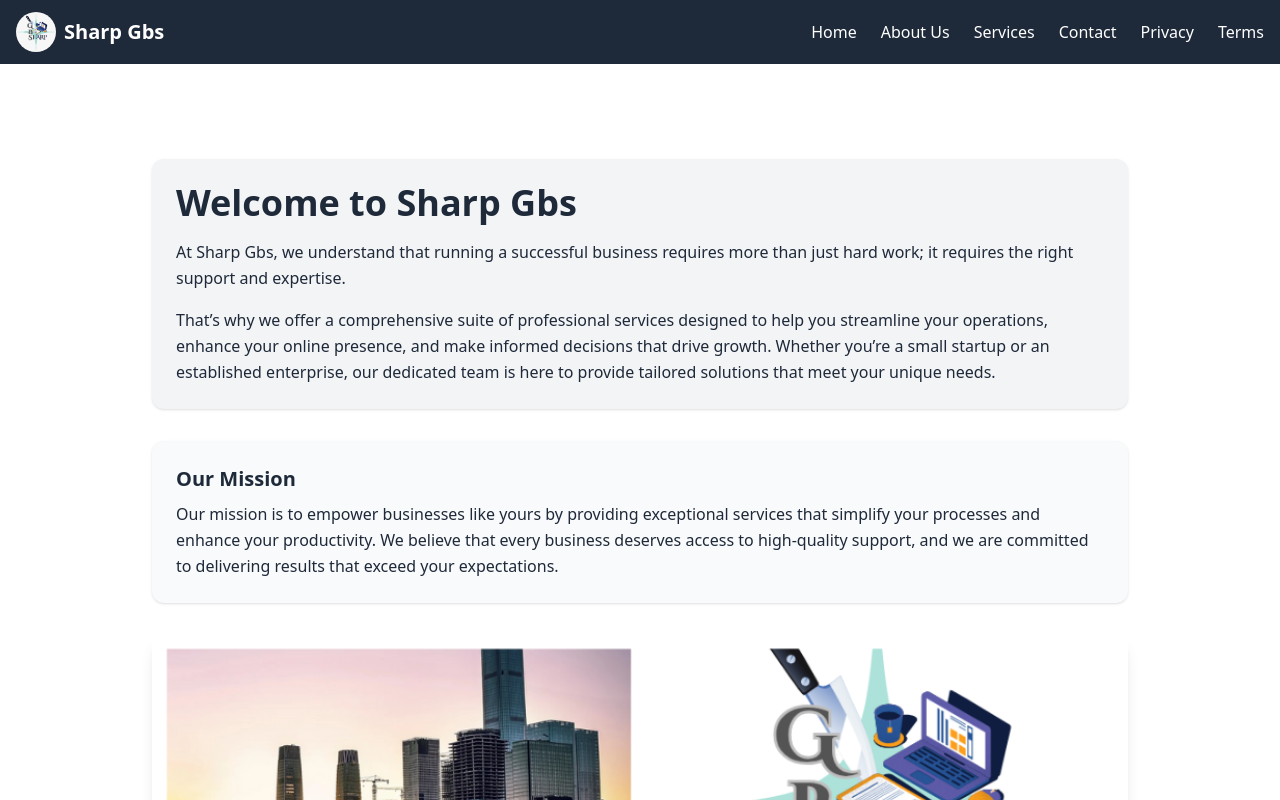
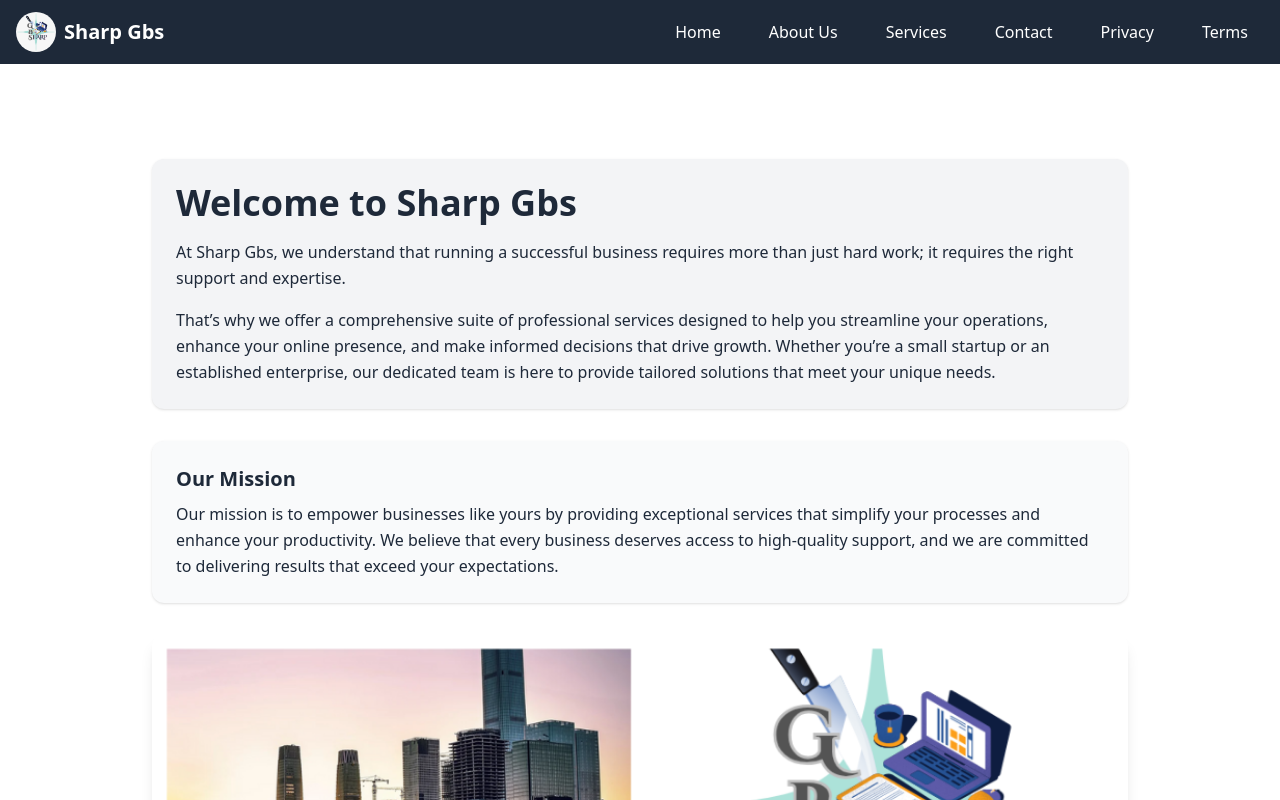
Before and after one commit to samp1uran/Sharp-Gbs, a React (Vite) app: page / in a window 1280 px wide. Shown: the top 800 px of the page. Built offline with nearby package versions, Linux system fonts and the light colour scheme.

Commit message:
Added hover animation.

```diff
--- a/src/components/Header.jsx
+++ b/src/components/Header.jsx
@@ -1,6 +1,6 @@
 import React, { useState } from "react";
 import { Link } from "react-router-dom";
-import { Menu, X } from "lucide-react"; // Make sure to install lucide-react or use any icon library
+import { Menu, X } from "lucide-react";
 
 function Header() {
   const [menuOpen, setMenuOpen] = useState(false);
@@ -25,16 +25,18 @@ function Header() {
         </button>
 
         {/* Desktop Nav */}
-        <nav className="hidden md:flex gap-6 items-center">
-          <Link to="/" className="hover:text-neutral-500">
-            Home
+        <nav className="hidden md:flex gap-4 items-center">
+          <Link to="/" className="relative inline-block text-white px-4 py-2 group">
+            <span>Home</span>
+            <span class="absolute left-0 bottom-0 w-full h-0.5 bg-white transform scale-x-0 group-hover:scale-x-100 origin-left transition-transform duration-500 ease-out"></span>
           </Link>
-          <Link to="/about" className="hover:text-neutral-500">
+          <Link to="/about" className="relative inline-block text-white px-4 py-2 group">
             About Us
+            <span class="absolute left-0 bottom-0 w-full h-0.5 bg-white transform scale-x-0 group-hover:scale-x-100 origin-left transition-transform duration-500 ease-out"></span>
           </Link>
 
           <div className="relative group">
-            <Link to="/services" className="cursor-pointer hover:text-neutral-500">Services</Link>
+            <Link to="/services" className="relative inline-block text-white px-4 py-2 group">Services</Link>
             <div
               className="absolute left-0 mt-2 w-56 bg-gray-700 p-2 rounded shadow-lg z-10
                   invisible opacity-0 group-hover:visible group-hover:opacity-100
@@ -73,14 +75,17 @@ function Header() {
             </div>
           </div>
 
-          <Link to="/contact" className="hover:text-neutral-500">
+          <Link to="/contact" className="relative inline-block text-white px-4 py-2 group">
             Contact
+            <span class="absolute left-0 bottom-0 w-full h-0.5 bg-white transform scale-x-0 group-hover:scale-x-100 origin-left transition-transform duration-500 ease-out"></span>
           </Link>
-          <Link to="/privacy" className="hover:text-neutral-500">
+          <Link to="/privacy" className="relative inline-block text-white px-4 py-2 group">
             Privacy
+            <span class="absolute left-0 bottom-0 w-full h-0.5 bg-white transform scale-x-0 group-hover:scale-x-100 origin-left transition-transform duration-500 ease-out"></span>
           </Link>
-          <Link to="/terms" className="hover:text-neutral-500">
+          <Link to="/terms" className="relative inline-block text-white px-4 py-2 group">
             Terms
+            <span class="absolute left-0 bottom-0 w-full h-0.5 bg-white transform scale-x-0 group-hover:scale-x-100 origin-left transition-transform duration-500 ease-out"></span>
           </Link>
         </nav>
         <div
```
